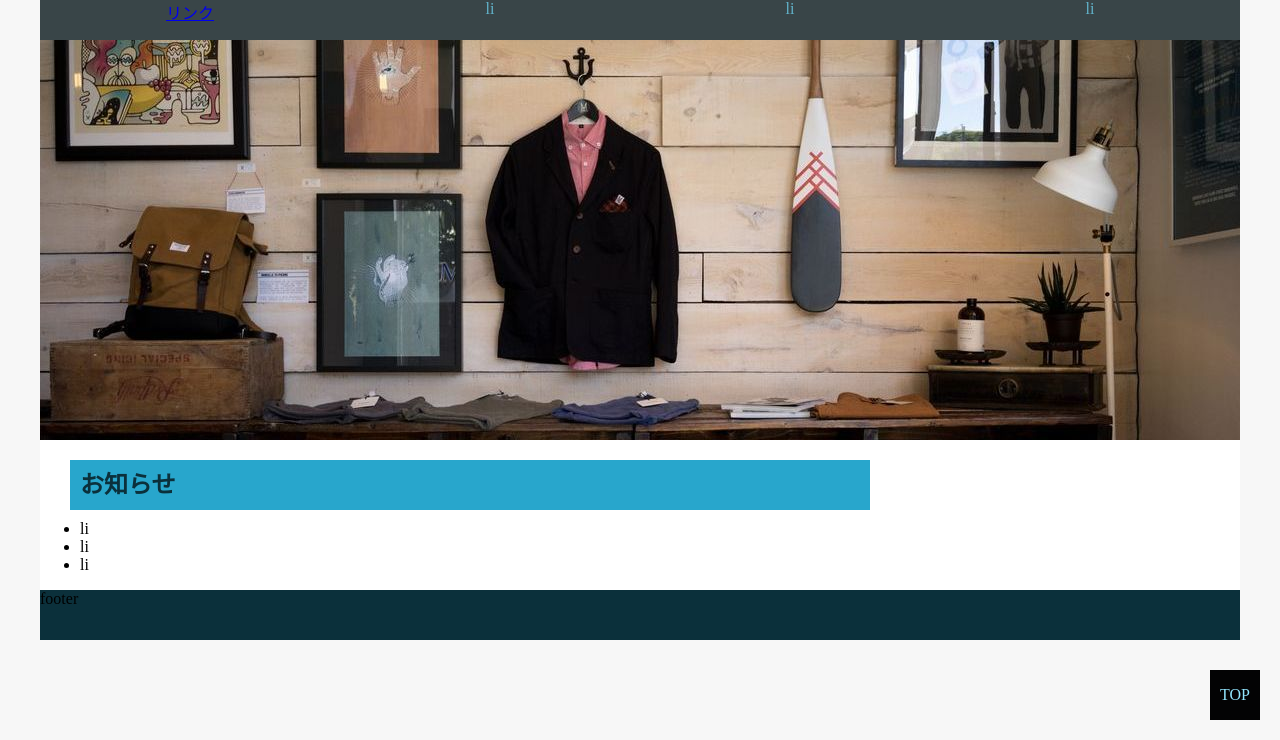
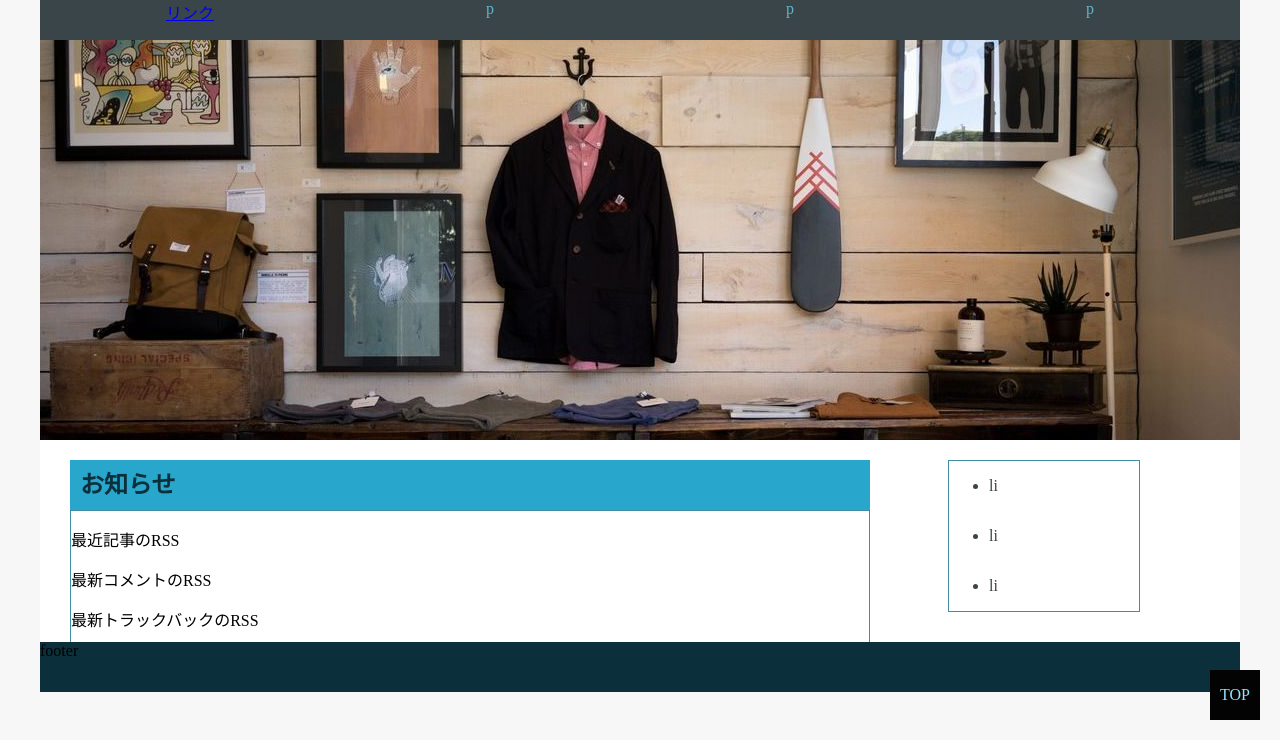
Before and after one commit to DAAMAE/HtmlCss, a plain HTML site: page html/index.html in a window 1280 px wide. Shown: the part 60-800 px from the top of the page. Drawn offline with Linux system fonts and the light colour scheme.

Commit message:
20160530

```diff
--- a/css/common.css
+++ b/css/common.css
@@ -17,8 +17,8 @@ header h1{
     background-color: #28a6cc;
     padding-left: 10px;
     margin: 0 ;
+}
 
-}
 header ul{
 
      width: 1200px;
--- a/css/style.css
+++ b/css/style.css
@@ -10,6 +10,7 @@
     height:400px;
 }
 #wrappar #info{
+    float: left;
     width: 800px;
     height: 30px;
     margin: 20px 0 30px 30px;
@@ -23,7 +24,29 @@
     color: #0b303b;
     background-color: #28a6cc;
 }
+#wrappar #info div{
+    width: 798px;
+    height: 249px;
+    border: 1px solid #408ca3;
+}
+#wrappar #info div a{
+    font-size: 23px;
+    padding: 0 0 0 20px;
+    text-decoration: underline;
+}
+#wrappar #category{
+    float:right;
+    width: 150px;
+    margin: 20px 100px 30px 0;
+    border: 1px solid #408ca3;
 
+}
+#wrappar #category li{
+    width: 150px;
+    height: 50px;
+    line-height: 50px;
+    color: #394548;
+}
 #page-top{
     position: fixed;
     bottom: 20px;
--- a/html/index.html
+++ b/html/index.html
@@ -7,14 +7,14 @@
     </head>
     <body>
         <header>
-            <h1>h1</h1>
+            <h1>かしこまり速報</h1>
             <ul style="list-style:none;">
                 <li>
                     <a href="#">リンク</a>
                 </li>
-                <li>li</li>
-                <li>li</li>
-                <li>li</li>
+                <li>p</li>
+                <li>p</li>
+                <li>p</li>
             </ul>
         </header>
         <div id="wrappar">
@@ -24,13 +24,13 @@
             <section id="info">
                 <h2>お知らせ</h2>
                 <div>
-                    <p></p>
-                    <p></p>
-                    <p></p>
-                    <p></p>
+                    <p>最近記事のRSS</p>
+                    <p>最新コメントのRSS</p>
+                    <p>最新トラックバックのRSS</p>
+                    <p>最新アップデート情報</p>
                 </div>
             </section>
-            <ul>
+            <ul id="category">
                 <li>li</li>
                 <li>li</li>
                 <li>li</li>
```
